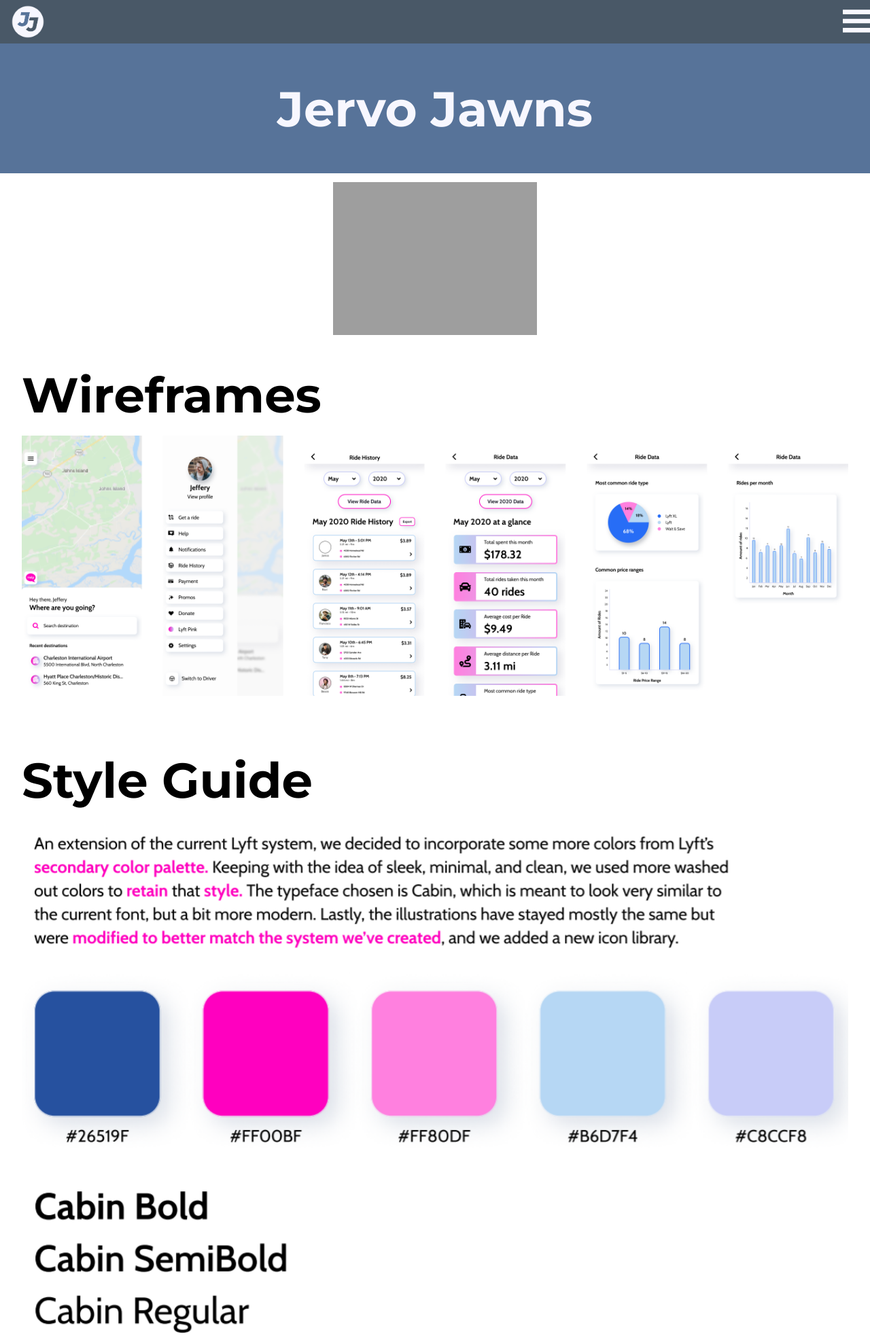
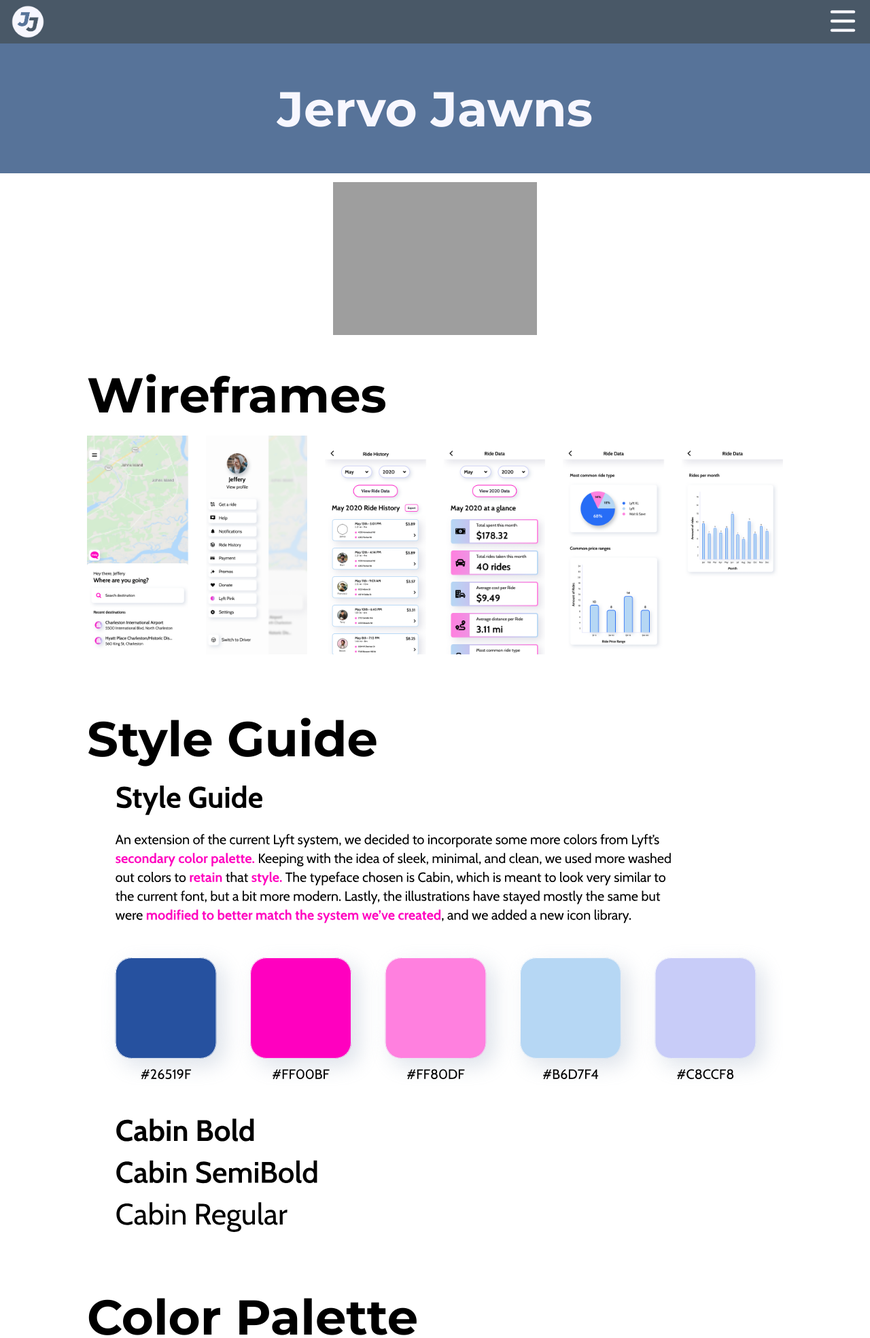
Before and after one commit to 111yp/jervo-jawns, a PHP site: page /wireframes.html in a window 1280 px wide. Shown: the top 1969 px of the page at 68% size. Run offline with PHP 8.4, Linux system fonts and the light colour scheme; grey boxes are pictures that could not be loaded.

Commit message:
fix wireframe page navbar | fix navbar z-index | add svgs in wireframes page
fix wireframe page navbar | fix navbar z-index | add svgs in wireframes page

```diff
--- a/assets/css/main.css
+++ b/assets/css/main.css
@@ -75,6 +75,7 @@ nav {
 	align-items: center;
 	background-color: var(--dark-navy);
 	padding: 0rem 1rem;
+	z-index: 1;
 }
 
 nav img {
@@ -325,6 +326,8 @@ a:hover {
 	flex-direction: column;
 	align-items: center;
 	padding: 0 3rem;
+	max-width: 80%;
+	margin: auto;
 }
 
 .gallery h1 {
--- a/wireframes.html
+++ b/wireframes.html
@@ -16,7 +16,18 @@
    <nav class="fixed">
       <img src="assets/img/JJ-icon.png">
       <button class="menu-button">
-         <img id="menu-img" src="assets/svg/hamburger.svg">
+         <!-- <img id="menu-img" src="assets/svg/hamburger.svg"> OLD HAMBURGER MENU-->
+         <svg class="ham hamRotate" viewBox="0 0 100 100" width="80" onclick="this.classList.toggle('active')">
+            <path
+                  class="line top"
+                  d="m 30,33 h 40 c 3.722839,0 7.5,3.126468 7.5,8.578427 0,5.451959 -2.727029,8.421573 -7.5,8.421573 h -20" />
+            <path
+                  class="line middle"
+                  d="m 30,50 h 40" />
+            <path
+                  class="line bottom"
+                  d="m 70,67 h -40 c 0,0 -7.5,-0.802118 -7.5,-8.365747 0,-7.563629 7.5,-8.634253 7.5,-8.634253 h 20" />
+          </svg>
       </button>
    </nav>
    <nav></nav>
@@ -39,15 +50,15 @@
          <h1>Wireframes</h1>
          <img src="assets/img/wireframes/frames.png">
          <h1>Style Guide</h1>
-         <img src="assets/img/wireframes/style_guide.png">
+         <img src="assets/svg/wireframes/style_guide.svg">
          <h1>Color Palette</h1>
-         <img src="assets/img/wireframes/color_palette.png">
+         <img src="assets/svg/wireframes/color_palette.svg">
          <h1>Mood Board</h1>
-         <img src="assets/img/wireframes/mood_board.png">
+         <img src="assets/svg/wireframes/mood_board.svg">
          <h1>User Persona</h1>
-         <img src="assets/img/wireframes/persona.png">
+         <img src="assets/svg/wireframes/user_persona.svg">
          <h1>Journey Map</h1>
-         <img src="assets/img/wireframes/journey_map.png">
+         <img src="assets/svg/wireframes/journey_map.svg">
       </div>
    </body>
 </html>
```
Also changed, not shown: assets/img/wireframes/mood_board.png, assets/svg/wireframes/color_palette.svg (added), assets/svg/wireframes/journey_map.svg (added), assets/svg/wireframes/mood_board.svg (added), assets/svg/wireframes/style_guide.svg (added), assets/svg/wireframes/user_persona.svg (added).
